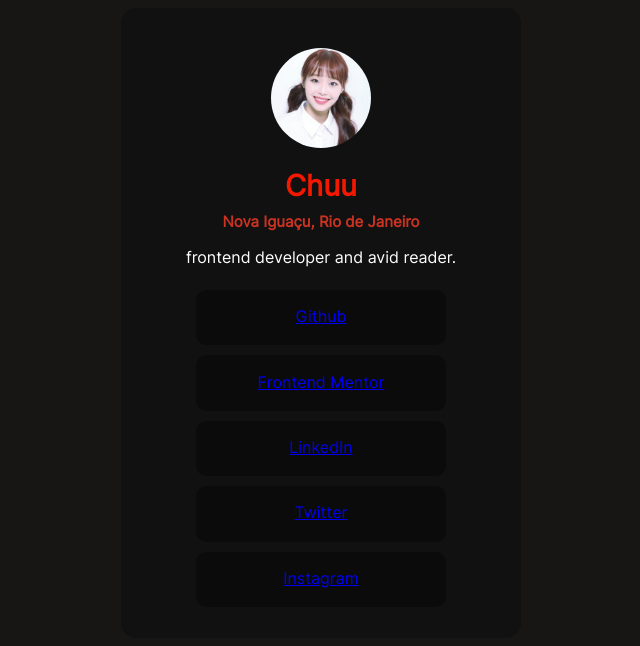
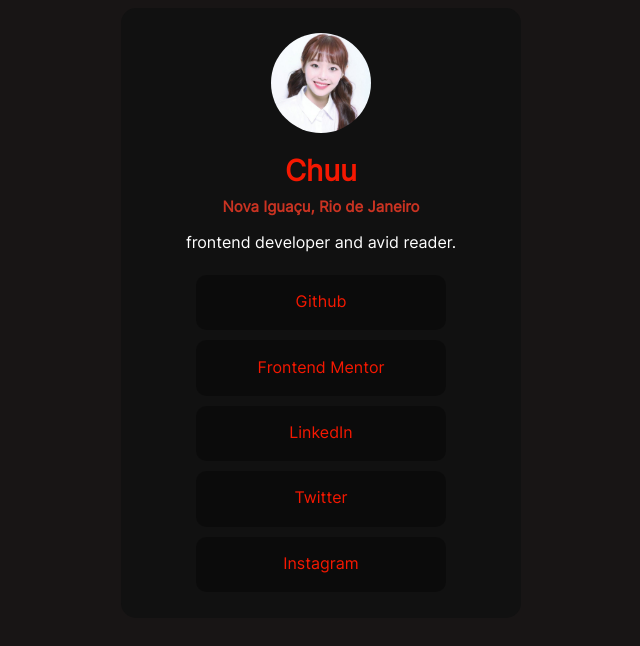
Before and after one commit to gabisoftware/social-links, a plain HTML site: page index.html in a window 1280 px wide. Shown: the whole page, without its empty margins (319-959 px from the left). Drawn offline with Linux system fonts and the light colour scheme.

Commit message:
sec commit

```diff
--- a/style.css
+++ b/style.css
@@ -25,12 +25,13 @@ img#foto {
     border-radius: 50%;
     size: 25px;
     max-width: 100px;
+    margin-top: -15px;
 }
 
 main {
     background-color: rgb(17, 17, 17);
     width: 400px;
-    height: 630px;
+    height: 610px;
     margin: auto;
     border-radius: 15px;
 }
@@ -108,6 +109,15 @@ p {
     text-align: center;
 }
 
+a {
+    text-decoration: none;
+    color: #F51801;
+}
+
+a:hover {
+    color: #CA3322;
+}
+
 @media screen and (max-width: 768px) {
     .container {
         display: flex;
```
